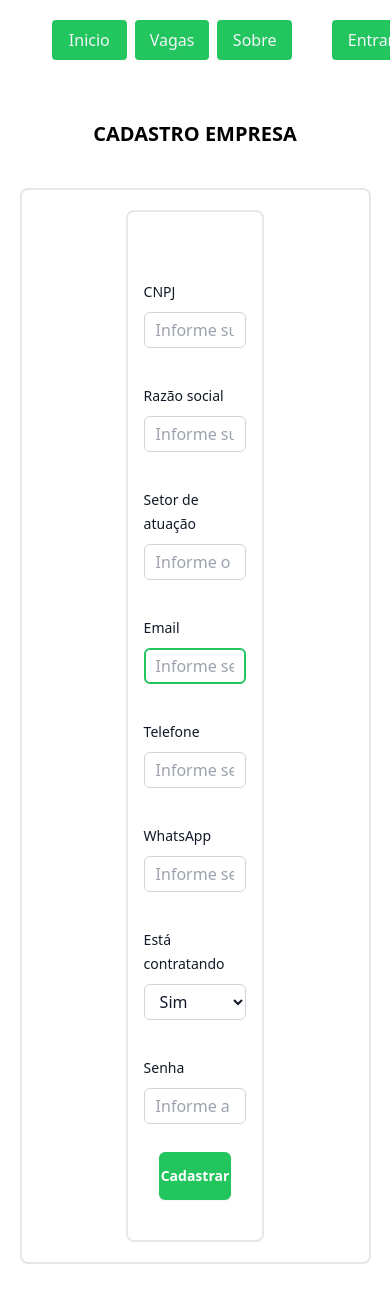
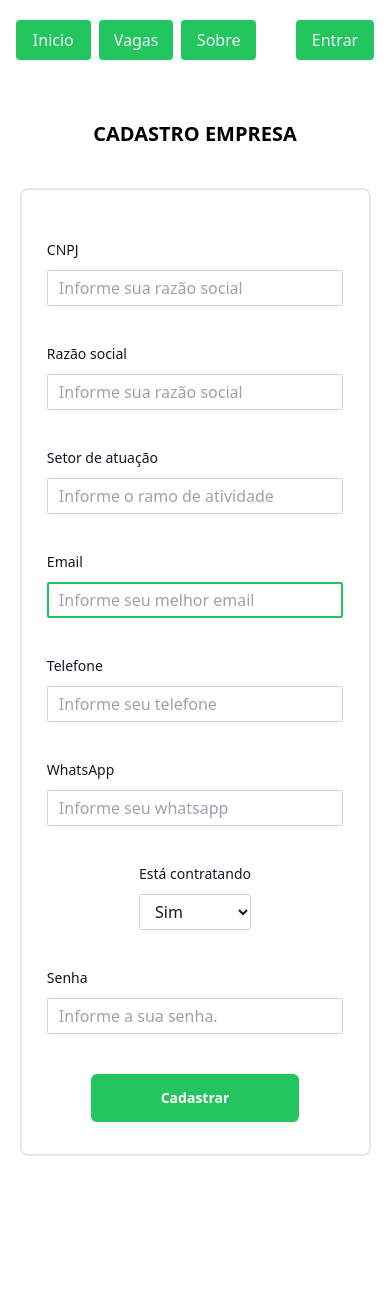
Before and after one commit to caio-nuness/jobsjua, a Django app: page /auth/register/ in a window 390 px wide. After the commit the page ends 1156 px from the top, so only its background shows below. Run offline with Django 5.2, Linux system fonts and the light colour scheme; parts of the project's set-up code (start-up, migrations or seed data) failed here and were passed over; some libraries are stand-ins or nearby versions.

Commit message:
fix: mobile first: edição pagina de login e register

```diff
--- a/core/settings.py
+++ b/core/settings.py
@@ -26,7 +26,7 @@ SECRET_KEY = 'django-insecure-+z-cqsz686h^4!6gn3&+-=6rd#$gjwyhv6boilvrdu^+p2jb&!
 # SECURITY WARNING: don't run with debug turned on in production!
 DEBUG = True
 
-ALLOWED_HOSTS = []
+ALLOWED_HOSTS = ['192.168.1.6', 'localhost']
 
 
 # Application definition
--- a/jobs/forms.py
+++ b/jobs/forms.py
@@ -15,7 +15,7 @@ class EnterpriseForm(UserCreationForm):
       max_length=14,
       widget=forms.TextInput(
         attrs={
-          'class': 'block w-full rounded-md bg-white px-3 py-1.5 text-base text-gray-900 outline outline-1 -outline-offset-1 outline-gray-300 placeholder:text-gray-400 focus:outline focus:outline-2 focus:-outline-offset-2 focus:outline-green-500 sm:text-sm/6',
+          'class': 'block w-full rounded-sm  px-3 py-1.5 text-base text-gray-900 outline outline-1 -outline-offset-1 outline-gray-300 placeholder:text-gray-400 focus:outline focus:outline-2 focus:-outline-offset-2 focus:outline-green-500 sm:text-sm/6',
           'placeholder': 'Informe sua razão social'
         }
     )
@@ -25,7 +25,7 @@ class EnterpriseForm(UserCreationForm):
     empty_value=False,
       widget=forms.TextInput(
         attrs={
-          'class': 'block w-full rounded-md bg-white px-3 py-1.5 text-base text-gray-900 outline outline-1 -outline-offset-1 outline-gray-300 placeholder:text-gray-400 focus:outline focus:outline-2 focus:-outline-offset-2 focus:outline-green-500 sm:text-sm/6',
+          'class': 'block w-full rounded-sm bg-white px-3 py-1.5 text-base text-gray-900 outline outline-1 -outline-offset-1 outline-gray-300 placeholder:text-gray-400 focus:outline focus:outline-2 focus:-outline-offset-2 focus:outline-green-500 sm:text-sm/6',
           'placeholder': 'Informe sua razão social'
         }
     )
@@ -35,7 +35,7 @@ class EnterpriseForm(UserCreationForm):
     empty_value=False,
       widget=forms.TextInput(
         attrs={
-          'class': 'block w-full rounded-md bg-white px-3 py-1.5 text-base text-gray-900 outline outline-1 -outline-offset-1 outline-gray-300 placeholder:text-gray-400 focus:outline focus:outline-2 focus:-outline-offset-2 focus:outline-green-500 sm:text-sm/6',
+          'class': 'block w-full rounded-sm bg-white px-3 py-1.5 text-base text-gray-900 outline outline-1 -outline-offset-1 outline-gray-300 placeholder:text-gray-400 focus:outline focus:outline-2 focus:-outline-offset-2 focus:outline-green-500 sm:text-sm/6',
           'placeholder': 'Informe o ramo de atividade'
         }
     )
@@ -44,7 +44,7 @@ class EnterpriseForm(UserCreationForm):
   email = forms.EmailField(
     widget=forms.EmailInput(
       attrs={
-        'class': 'block w-full rounded-md bg-white px-3 py-1.5 text-base text-gray-900 outline outline-1 -outline-offset-1 outline-gray-300 placeholder:text-gray-400 focus:outline focus:outline-2 focus:-outline-offset-2 focus:outline-green-500 sm:text-sm/6',
+        'class': 'block w-full rounded-sm bg-white px-3 py-1.5 text-base text-gray-900 outline outline-1 -outline-offset-1 outline-gray-300 placeholder:text-gray-400 focus:outline focus:outline-2 focus:-outline-offset-2 focus:outline-green-500 sm:text-sm/6',
         'placeholder': 'Informe seu melhor email'
       }
     )
@@ -55,7 +55,7 @@ class EnterpriseForm(UserCreationForm):
     max_length=11,
       widget=forms.TextInput(
         attrs={
-          'class': 'block w-full rounded-md bg-white px-3 py-1.5 text-base text-gray-900 outline outline-1 -outline-offset-1 outline-gray-300 placeholder:text-gray-400 focus:outline focus:outline-2 focus:-outline-offset-2 focus:outline-green-500 sm:text-sm/6',
+          'class': 'block w-full rounded-sm bg-white px-3 py-1.5 text-base text-gray-900 outline outline-1 -outline-offset-1 outline-gray-300 placeholder:text-gray-400 focus:outline focus:outline-2 focus:-outline-offset-2 focus:outline-green-500 sm:text-sm/6',
           'placeholder': 'Informe seu telefone'
         }
     )
@@ -65,7 +65,7 @@ class EnterpriseForm(UserCreationForm):
       max_length=11,
       widget=forms.TextInput(
         attrs={
-          'class': 'block w-full rounded-md bg-white px-3 py-1.5 text-base text-gray-900 outline outline-1 -outline-offset-1 outline-gray-300 placeholder:text-gray-400 focus:outline focus:outline-2 focus:-outline-offset-2 focus:outline-green-500 sm:text-sm/6',
+          'class': 'block w-full rounded-sm bg-white px-3 py-1.5 text-base text-gray-900 outline outline-1 -outline-offset-1 outline-gray-300 placeholder:text-gray-400 focus:outline focus:outline-2 focus:-outline-offset-2 focus:outline-green-500 sm:text-sm/6',
           'placeholder': 'Informe seu whatsapp'
         }
     )
@@ -75,7 +75,7 @@ class EnterpriseForm(UserCreationForm):
     widget=forms.Select(
       choices=HIRING_CHOICES,
       attrs={
-         'class': 'block w-full rounded-md bg-white px-3 py-1.5 text-base text-gray-900 outline outline-1 -outline-offset-1 outline-gray-300 placeholder:text-gray-400 focus:outline focus:outline-2 focus:-outline-offset-2 focus:outline-green-500 sm:text-sm/6',
+         'class': 'block w-full rounded-sm bg-white px-3 py-1.5 text-base text-gray-900 outline outline-1 -outline-offset-1 outline-gray-300 placeholder:text-gray-400 focus:outline focus:outline-2 focus:-outline-offset-2 focus:outline-green-500 sm:text-sm/6',
           'placeholder': 'Digite sua senha novamente'
       }
     )
@@ -85,7 +85,7 @@ class EnterpriseForm(UserCreationForm):
 
     widget=forms.PasswordInput(
       attrs={
-        'class': 'block w-full rounded-md bg-white px-3 py-1.5 text-base text-gray-900 outline outline-1 -outline-offset-1 outline-gray-300 placeholder:text-gray-400 focus:outline focus:outline-2 focus:-outline-offset-2 focus:outline-green-500 sm:text-sm/6',
+        'class': 'block w-full rounded-sm bg-white px-3 py-1.5 text-base text-gray-900 outline outline-1 -outline-offset-1 outline-gray-300 placeholder:text-gray-400 focus:outline focus:outline-2 focus:-outline-offset-2 focus:outline-green-500 sm:text-sm/6',
         'placeholder': 'Informe a sua senha.'
       }
     )
@@ -108,7 +108,7 @@ class LoginForm(forms.ModelForm):
     required=True,
       widget=forms.TextInput(
         attrs={
-          'class': 'block w-full rounded-md bg-white px-3 py-1.5 text-base text-gray-900 outline outline-1 -outline-offset-1 outline-gray-300 placeholder:text-gray-400 focus:outline focus:outline-2 focus:-outline-offset-2 focus:outline-green-500 sm:text-sm/6',
+          'class': 'block w-full rounded-sm bg-white px-3 py-1.5 text-base text-gray-900 outline outline-1 -outline-offset-1 outline-gray-300 placeholder:text-gray-400 focus:outline focus:outline-2 focus:-outline-offset-2 focus:outline-green-500 sm:text-sm/6',
           'placeholder': 'Informe o email cadastrado...'
         }
     )
@@ -117,7 +117,7 @@ class LoginForm(forms.ModelForm):
   password = forms.CharField(
     widget=forms.PasswordInput(
       attrs={
-        'class': 'block w-full rounded-md bg-white px-3 py-1.5 text-base text-gray-900 outline outline-1 -outline-offset-1 outline-gray-300 placeholder:text-gray-400 focus:outline focus:outline-2 focus:-outline-offset-2 focus:outline-green-500 sm:text-sm/6',
+        'class': 'block w-full rounded-sm bg-white px-3 py-1.5 text-base text-gray-900 outline outline-1 -outline-offset-1 outline-gray-300 placeholder:text-gray-400 focus:outline focus:outline-2 focus:-outline-offset-2 focus:outline-green-500 sm:text-sm/6',
         'placeholder': 'Informe a sua senha...'
       }
     )
--- a/jobs/templates/view_vacancies.html
+++ b/jobs/templates/view_vacancies.html
@@ -10,7 +10,7 @@
 
   {% for item in vacancie %}
     <a href="{% url 'view_one_vacancie' id=item.id %}" class="w-[95%]
-      h-auto bg-green-100  hover:bg-green-200  p-4 rounded-md mt-4 border-solid border-2 border-black-100
+      h-auto bg-green-100  hover:bg-green-200  p-4 rounded-md my-2
       md:bg-pink-500 md:w-[20%]
       lg:bg-red-500 lg:ml-4
     ">
--- a/secret/templates/platform.html
+++ b/secret/templates/platform.html
@@ -8,7 +8,9 @@
 {% block main %}
 
     {% for item in company_vacancie %}
-      <a href="{% url 'view_one_vacancie' id_vacancie=1 %}" class="w-[20%] h-auto bg-green-100  hover:bg-green-200  p-2 rounded-lg m-2 border-solid border-2 border-black-800">
+      <a href="{% url 'view_one_vacancie' id=item.id %}"
+        class="w-[90%] h-auto bg-green-100  hover:bg-green-200  p-2 rounded-sm mt-2
+      ">
         <strong class="text-[12px] text-black-900" >{{ item.create_at }}</strong> <br>
         <br>
         <strong>Titulo: </strong>{{ item.title }}<br>
@@ -21,7 +23,6 @@
         <strong>Turno: </strong> {{ item.work_shift }} <br>
         <strong>Descrição: </strong>
         <p> {{ item.description|truncatewords:20 }} </p>
-        {{item.id}}
       </a>
     {% endfor %}
 
--- a/secret/templates/register_enterprise.html
+++ b/secret/templates/register_enterprise.html
@@ -5,11 +5,11 @@
 {% endblock title-page %}
 
 {% block main %}
-<form class="space-y-5 flex flex-wrap w-[40%] h-auto py-10 px-2 rounded-lg border-solid border-2 border-black-100" action="{% url 'register' %}" method="POST">
+<form class="space-y-5 flex flex-wrap justify-center w-full h-auto py-5 rounded-sm" action="{% url 'register' %}" method="POST">
   {% csrf_token %}
 
   <!-- CADASTRO EMPRESA CNPJ -->
-  <div class="p-2">
+  <div class="p-2 w-[90%]">
     <label for="cnpj" class="block text-sm/6 font-medium text-gray-900">CNPJ</label>
     <div class="mt-2">
       {{ form.cnpj }}
@@ -17,7 +17,7 @@
   </div>
 
   <!-- CADASTRO EMPRESA RAZÃO SOCIAL -->
-  <div class="p-2">
+  <div class="p-2 w-[90%]">
     <label for="username" class="block text-sm/6 font-medium text-gray-900">Razão social</label>
     <div class="mt-2">
       {{ form.username }}
@@ -25,7 +25,7 @@
   </div>
 
   <!-- CADASTRO EMPRESA SETOR -->
-  <div class="p-2">
+  <div class="p-2 w-[90%]">
     <label id="setor" for="setor" class="block text-sm/6 font-medium text-gray-900">Setor de atuação</label>
     <div class="mt-2">
       {{ form.sector }}
@@ -33,7 +33,7 @@
   </div>
 
   <!-- CADASTRO EMPRESA EMAIL -->
-  <div class="p-2">
+  <div class="p-2 w-[90%]">
     <label for="email" class="block text-sm/6 font-medium text-gray-900">Email</label>
     <div class="mt-2">
       {{ form.email }}
@@ -41,7 +41,7 @@
   </div>
 
   <!-- CADASTRO EMPRESA TELEFONE -->
-  <div class="p-2">
+  <div class="p-2 w-[90%]">
     <label for="phone" class="block text-sm/6 font-medium text-gray-900">Telefone</label>
     <div class="mt-2">
       {{ form.phone }}
@@ -49,7 +49,7 @@
   </div>
 
   <!-- CADASTRO EMPRESA WHATSAPP -->
-  <div class="p-2">
+  <div class="p-2 w-[90%]">
     <label for="whatsapp" class="block text-sm/6 font-medium text-gray-900">WhatsApp</label>
     <div class="mt-2">
       {{ form.whatsapp }}
@@ -65,7 +65,7 @@
   </div>
 
   <!-- CADASTRO EMPRESA "SENHA" -->
-  <div class="p-2">
+  <div class="p-2 w-[90%]">
     <label for="password" class="block text-sm/6 font-medium text-gray-900">Senha</label>
     <div class="mt-2">
       {{ form.password }}
@@ -73,7 +73,7 @@
   </div>
 
   <div class="w-[60%] m-auto">
-    <button type="submit" class="flex w-full justify-center rounded-md bg-green-500  py-3 text-sm/6 font-semibold text-white shadow-sm hover:bg-green-400 focus-visible:outline focus-visible:outline-2 focus-visible:outline-offset-2 focus-visible:outline-indigo-600">Cadastrar</button>
+    <button type="submit" class="flex w-full justify-center rounded-md bg-green-500  py-3 my-3 text-sm/6 font-semibold text-white shadow-sm hover:bg-green-400 focus-visible:outline focus-visible:outline-2 focus-visible:outline-offset-2 focus-visible:outline-indigo-600">Cadastrar</button>
   </div>
 </form>
 {%  endblock %}
--- a/secret/views.py
+++ b/secret/views.py
@@ -100,7 +100,6 @@ def register(request):
 def platform(request): # ESSA VIEW SO PODE SER ACESSADA SE O USUARIO ESTIVER LOGADO/AUTENTICADO
 
 
-
     # PEGA A EMPRESA QUE ESTÁ LOGADA
     enterprise_loggedin = request.user
 
@@ -111,17 +110,17 @@ def platform(request): # ESSA VIEW SO PODE SER ACESSADA SE O USUARIO ESTIVER LOG
     company_vacancie = Vacancie.objects.filter(enterprise=enterprise_loggedin)
 
 
+    print(company_vacancie)
 
 
 
 
     # SIRVO A VAGA DA MANEIRA QUE EU PREFERI
-
-
-
     context = {
       "company_vacancie": company_vacancie,
     }
+
+
 
     return render(request, template_name='platform.html', context=context)
 
--- a/templates/jobs/base.html
+++ b/templates/jobs/base.html
@@ -14,7 +14,7 @@
     <div class="flex flex-col items-center pb-10 w-[100vw] h-auto ">
 
       <!-- ========== CABEÇALHO ========== -->
-      <header class=" flex w-[100vw] h-[8%] p-5 ">
+      <header class=" flex w-[100vw] justify-center h-[8%] p-5">
         <ul class="flex w-[80vw] h-[100%]  items-center px-8 ">
           <li class="w-20 h-10 bg-green-500 hover:bg-green-600 text-slate-100 mr-2 rounded flex items-center justify-center">
             <a href="#">Inicio</a>
@@ -35,7 +35,7 @@
           <!-- CONDICIONAL PARA MOSTRAR BOTÃO DE ENTRAR OU SAIR DO SISTEMA SE ESTÁ LOGADO OU NÃO -->
           {% if user.is_authenticated == True %}
             <li class="w-20 h-10 bg-green-500 hover:bg-green-600 text-slate-100 rounded flex items-center justify-center">
-              <a href="{% url 'login' %}">Sair</a>
+              <a href="{% url 'logout' %}">Sair</a>
             </li>
           {% else %}
             <li class="w-20 h-10 bg-green-500 hover:bg-green-600 text-slate-100 rounded flex items-center justify-center">
@@ -51,7 +51,7 @@
       </h3>
 
       <!-- ========== CONTEUDO PRINCIPAL ========== -->
-      <main class=" py-5 rounded-lg border-solid border-2 border-black-100 container flex flex-wrap flex-col-reverse   items-center justify-center w-[90vw] h-auto
+      <main class="py-0 rounded-lg border-solid border-2 border-black-100 container flex flex-wrap flex-col-reverse   items-center w-[90vw] h-auto
         md:bg-red-500
         lg:bg-blue-500 lg:flex-row-reverse lg:w-[70vw]
       ">
```
Also changed, not shown: jobs/views.py (+0 -14 lines), secret/templates/login.html (+11 -6 lines), README.md, db.sqlite3.
